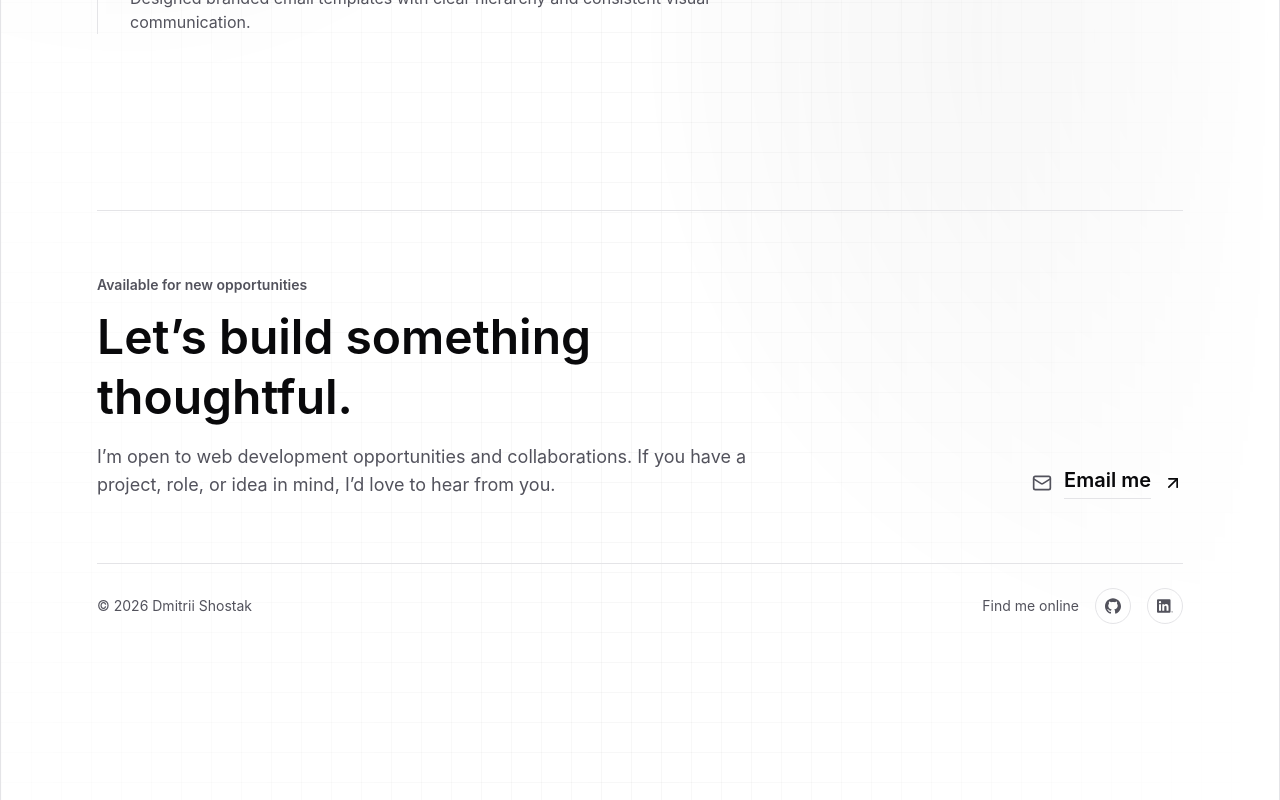
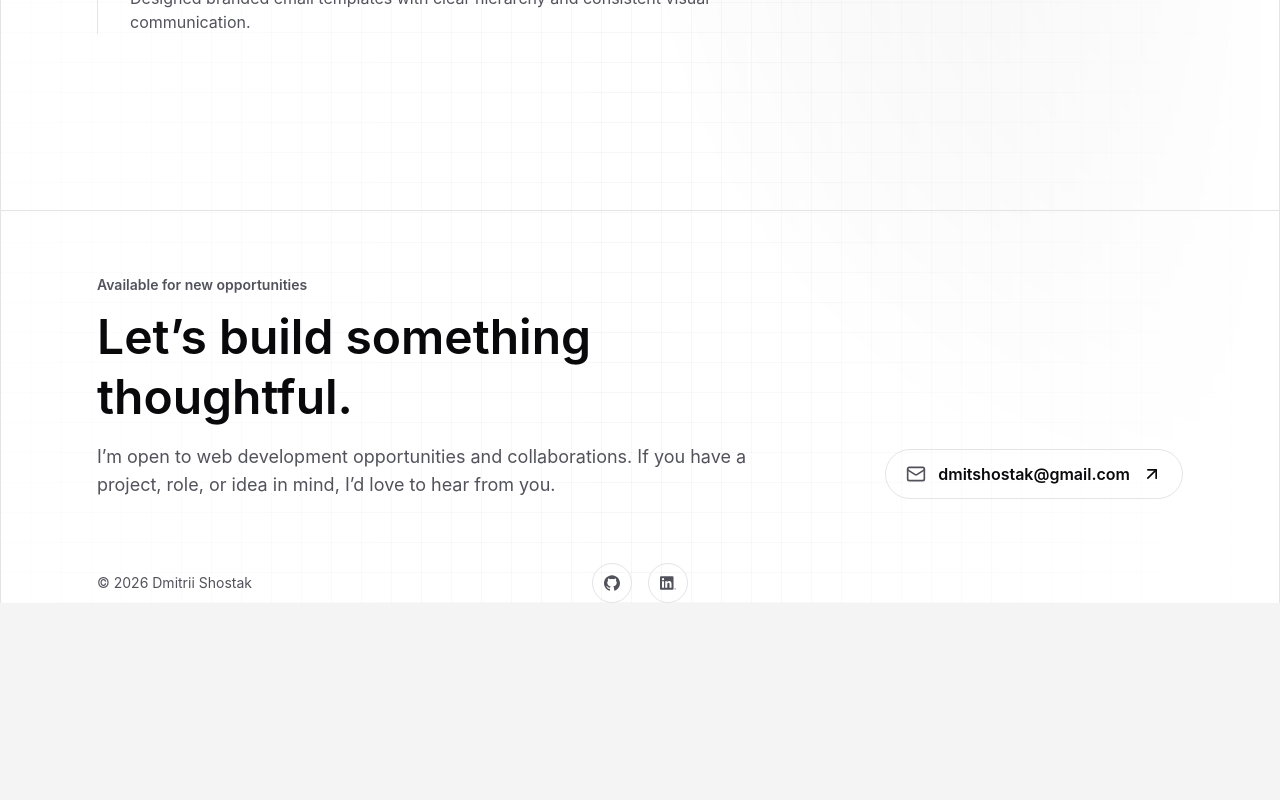
Before and after one commit to script-amv/portfolio, a React (Vite) app: page / in a window 1280 px wide. Shown: the part 3568-4368 px from the top of the page. After the commit the page ends 4171 px from the top, so only its background shows below. Built offline with nearby package versions, Linux system fonts and the light colour scheme.

Commit message:
style: refine contact footer layout

```diff
--- a/src/App.tsx
+++ b/src/App.tsx
@@ -25,7 +25,7 @@ function App() {
         language={language}
         onLanguageChange={() => setLanguage(language === "en" ? "ja" : "en")}
       />
-      <main className="portfolio-canvas mx-auto flex min-h-screen w-full max-w-7xl flex-col gap-section border-x border-line bg-canvas px-4 py-32 sm:px-8 md:px-12 lg:px-16 xl:px-24 xl:py-section transition-colors">
+      <main className="portfolio-canvas mx-auto flex min-h-screen w-full max-w-7xl flex-col gap-section border-x border-line bg-canvas px-4 py-32 pb-0 sm:px-8 md:px-12 lg:px-16 xl:px-24 xl:py-section xl:pb-0 transition-colors">
         <IntroSection content={content[language].intro} />
         <SkillsSection content={content[language].skills} />
         <ProjectsSection content={content[language].projects} />
--- a/src/ContactFooter.tsx
+++ b/src/ContactFooter.tsx
@@ -7,7 +7,7 @@ type ContactFooterProps = {
     title: string;
     description: string;
     availability: string;
-    emailLabel: string;
+    email: string;
     profilesLabel: string;
     copyright: string;
   };
@@ -15,31 +15,57 @@ type ContactFooterProps = {
 
 function ContactFooter({ content }: ContactFooterProps) {
   return (
-    <footer id="contact" className="scroll-mt-24 border-t border-line pt-10 sm:pt-12 lg:pt-16">
+    <footer
+      id="contact"
+      className="scroll-mt-24 -mx-4 sm:-mx-8 md:-mx-12 lg:-mx-16 xl:-mx-24"
+    >
+      <div className="border-t border-line px-4 pt-10 sm:px-8 sm:pt-12 md:px-12 lg:px-16 lg:pt-16 xl:px-24">
         <div className="grid gap-10 md:grid-cols-[minmax(0,1fr)_auto] md:items-end md:gap-16">
           <div className="max-w-2xl">
             <p className="text-sm font-semibold text-muted">{content.availability}</p>
-          <h2 className="mt-3 text-3xl/tight font-semibold sm:text-4xl/tight lg:text-5xl/tight">{content.title}</h2>
-          <p className="mt-4 text-base text-muted sm:text-lg">{content.description}</p>
+            <h2 className="mt-3 text-3xl/tight font-semibold sm:text-4xl/tight lg:text-5xl/tight">
+              {content.title}
+            </h2>
+            <p className="mt-4 text-base text-muted sm:text-lg">
+              {content.description}
+            </p>
           </div>
 
-        <a className="group flex w-fit items-center gap-3 text-lg font-semibold sm:text-xl" href="mailto:dmitshostak@gmail.com">
-          <Mail className="size-5 text-muted transition-colors group-hover:text-accent" aria-hidden="true" />
-          <span className="border-b border-line pb-1 transition-colors group-hover:border-accent">{content.emailLabel}</span>
-          <ArrowUpRight className="size-5 transition-transform group-hover:-translate-y-0.5 group-hover:translate-x-0.5" aria-hidden="true" />
+          <a
+            className="group flex w-fit items-center gap-3 rounded-full border border-line px-5 py-3 text-sm font-semibold transition-colors hover:border-accent-line hover:bg-surface-hover sm:text-base"
+            href={`mailto:${content.email}`}
+          >
+            <Mail
+              className="size-5 text-muted transition-colors group-hover:text-accent"
+              aria-hidden="true"
+            />
+            <span>{content.email}</span>
+            <ArrowUpRight
+              className="size-5 transition-transform group-hover:-translate-y-0.5 group-hover:translate-x-0.5"
+              aria-hidden="true"
+            />
           </a>
         </div>
 
-      <div className="mt-12 flex flex-wrap items-center justify-between gap-6 border-t border-line pt-6 text-sm text-muted sm:mt-16">
+        <div className="mt-12 grid gap-6 text-sm text-muted sm:mt-16 sm:grid-cols-[1fr_auto_1fr] sm:items-center">
           <p>{content.copyright}</p>
-        <div className="flex items-center gap-4">
-          <span>{content.profilesLabel}</span>
-          <a className="grid size-9 place-items-center rounded-full border border-line hover:border-accent-line" href="https://github.com/script-amv" aria-label="GitHub">
+          <div className="flex items-center justify-center gap-4">
+            <span className="sr-only">{content.profilesLabel}</span>
+            <a
+              className="grid size-10 place-items-center rounded-full border border-line hover:border-accent-line"
+              href="https://github.com/script-amv"
+              aria-label="GitHub"
+            >
               <GitHubIcon className="size-4" />
             </a>
-          <a className="grid size-9 place-items-center rounded-full border border-line hover:border-accent-line" href="https://www.linkedin.com/in/script-amv" aria-label="LinkedIn">
+            <a
+              className="grid size-10 place-items-center rounded-full border border-line hover:border-accent-line"
+              href="https://www.linkedin.com/in/script-amv"
+              aria-label="LinkedIn"
+            >
               <LinkedInIcon className="size-4" />
             </a>
+          </div>
         </div>
       </div>
     </footer>
--- a/src/content.ts
+++ b/src/content.ts
@@ -34,7 +34,7 @@ export type Content = {
   skills: { title: string; description: string; groups: SkillGroup[] };
   experience: { title: string; description: string; items: Experience[] };
   projects: { title: string; description: string; items: Project[] };
-  contact: { title: string; description: string; availability: string; emailLabel: string; profilesLabel: string; copyright: string };
+  contact: { title: string; description: string; availability: string; email: string; profilesLabel: string; copyright: string };
 };
 
 const projects: Omit<Project, "description">[] = [
@@ -99,7 +99,7 @@ export const content: Record<Language, Content> = {
       title: "Let’s build something thoughtful.",
       description: "I’m open to web development opportunities and collaborations. If you have a project, role, or idea in mind, I’d love to hear from you.",
       availability: "Available for new opportunities",
-      emailLabel: "Email me",
+      email: "dmitshostak@gmail.com",
       profilesLabel: "Find me online",
       copyright: "© 2026 Dmitrii Shostak",
     },
@@ -157,7 +157,7 @@ export const content: Record<Language, Content> = {
       title: "一緒に、丁寧なものを作りましょう。",
       description: "Web 開発の仕事やコラボレーションの機会を探しています。プロジェクト、ポジション、またはアイデアについて、ぜひお気軽にご連絡ください。",
       availability: "新しい機会を探しています",
-      emailLabel: "メールを送る",
+      email: "dmitshostak@gmail.com",
       profilesLabel: "プロフィール",
       copyright: "© 2026 Dmitrii Shostak",
     },
```
Lines whose indentation alone changed are shown as unchanged.
